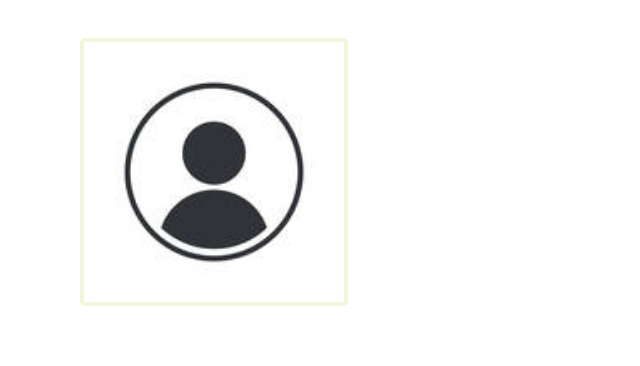
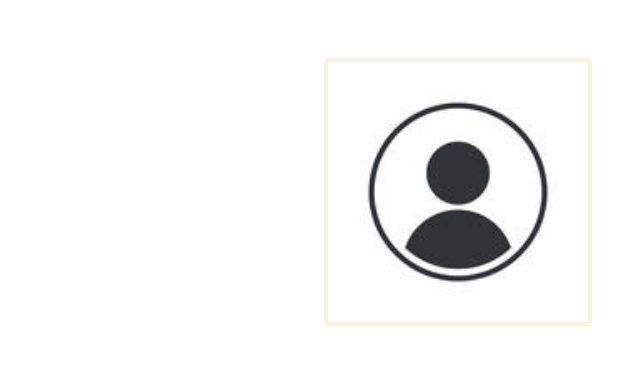
Before and after one commit to danicachen11/webdev441_lab1, a plain HTML site: page index.html in a window 1280 px wide. Shown: the top 366 px of the page, without its empty margins (174-814 px from the left). Drawn offline with Linux system fonts and the light colour scheme.

Commit message:
Made changes to paddings and fonts

```diff
--- a/style.css
+++ b/style.css
@@ -1,5 +1,5 @@
 body {
-    font-family: 'Roboto', sans-serif;
+    font-family: 'Times New Roman', sans-serif;
     line-height: 1.5;
     padding: 20px;
     font-size: 16px;
@@ -8,8 +8,11 @@ body {
 
 @media (min-width: 600px) {
   body {
-    padding-left: 40px,20px,20px,20px;
-    max-width: 700px;
+    font-family: 'Times New Roman', sans-serif;
+    line-height: 1.5;
+    padding-top: 40px;
+    padding-left: 70px;
+    max-width: 85%;
     font-size: 20px;
   }
 }
@@ -36,10 +39,11 @@ header img {
 }
 
 header{
-    text-align: center
+    text-align: center;
 }
 
 #name {
+    font-family: "Georgia", sans-serif;
     font-weight: bold;
     text-align: center;
     font-size: 45px;
```
